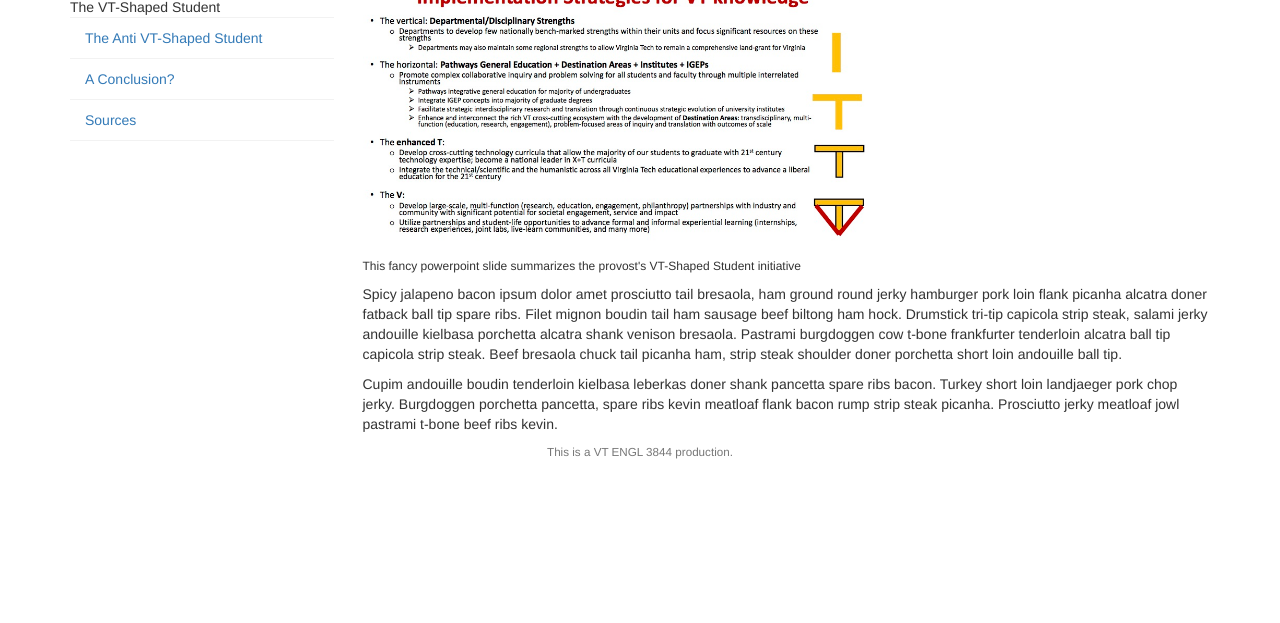
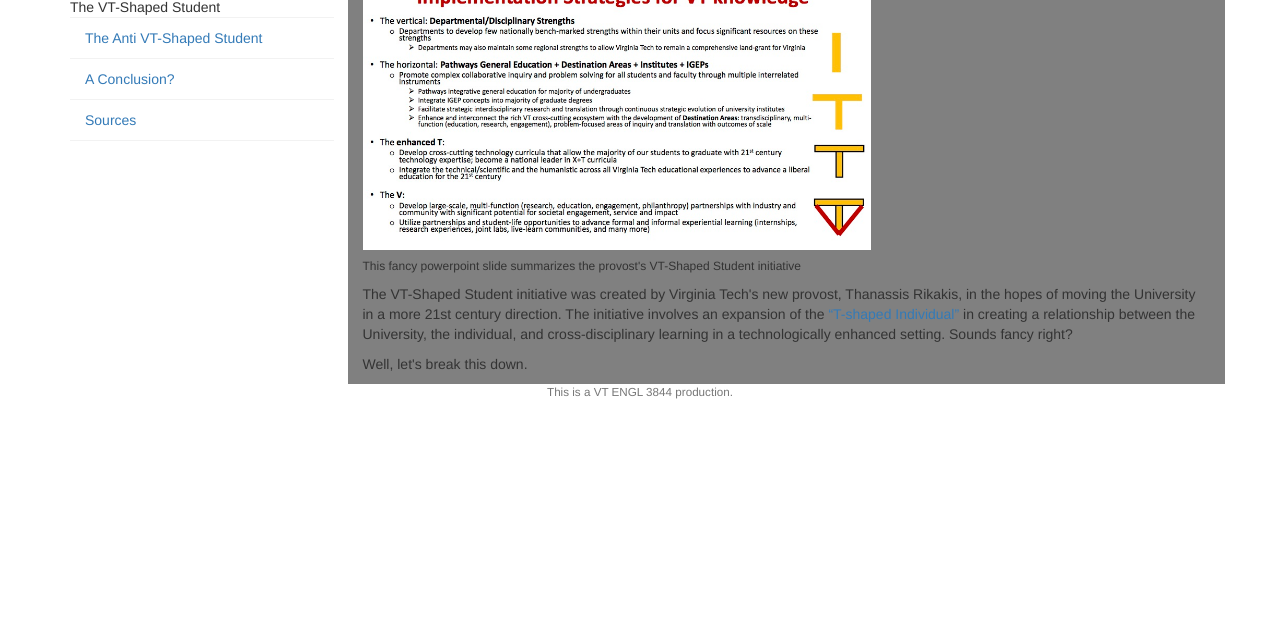
Before and after one commit to pcmitch4/3844-carter, a plain HTML site: page thevtshapedstudent.html in a window 1280 px wide. Shown: the part 177-800 px from the top of the page. Drawn offline with nearby package versions, Linux system fonts and the light colour scheme.

Commit message:
More content updates

```diff
--- a/css/main.css
+++ b/css/main.css
@@ -8,7 +8,7 @@ footer {
   padding-top: 20px;
 }
 .col-xs-12 {
-  background-color: #fff;
+  background-color: #808080;
 }
 #sidebar {
   height: 100%;
--- a/thevtshapedstudent.html
+++ b/thevtshapedstudent.html
@@ -45,14 +45,13 @@
                 </div>
                 <div class="col-xs-12 col-sm-9">
                     <h1>The VT-Shaped Student</h1>
-                    <img src="provost-vtstudent.jpg" />
+                    <img src="provost-vtstudent.jpg"  />
                     <h6>This fancy powerpoint slide summarizes the provost&#39;s VT-Shaped Student initiative</h6>
-                    <p>Spicy jalapeno bacon ipsum dolor amet prosciutto tail bresaola, ham ground round jerky hamburger pork loin flank picanha alcatra doner fatback ball tip spare ribs. Filet mignon boudin tail ham sausage beef biltong ham hock. Drumstick
-                        tri-tip capicola strip steak, salami jerky andouille kielbasa porchetta alcatra shank venison bresaola. Pastrami burgdoggen cow t-bone frankfurter tenderloin alcatra ball tip capicola strip steak. Beef bresaola chuck tail picanha
-                        ham, strip steak shoulder doner porchetta short loin andouille ball tip.</p>
+                    <p>The VT-Shaped Student initiative was created by Virginia Tech's new provost, Thanassis Rikakis, in the hopes of moving the University in a more 21st century direction. The initiative involves an expansion of the <a href=http://undergraduate.provost.vt.edu/vt-shaped-student.html>&ldquo;T-shaped Individual&rdquo;</a>  in creating a relationship between the University, the individual, and cross-disciplinary learning in a technologically enhanced setting. Sounds fancy right&#63;</p>
 
-                    <p>Cupim andouille boudin tenderloin kielbasa leberkas doner shank pancetta spare ribs bacon. Turkey short loin landjaeger pork chop jerky. Burgdoggen porchetta pancetta, spare ribs kevin meatloaf flank bacon rump strip steak picanha.
-                        Prosciutto jerky meatloaf jowl pastrami t-bone beef ribs kevin.</p>
+                    <p>Well, let&#39;s break this down.</p>
+
+
 
                 </div>
                 <footer>
```
Also changed, not shown: index.html (+1 -1 lines), sources.html (+2 -2 lines).
